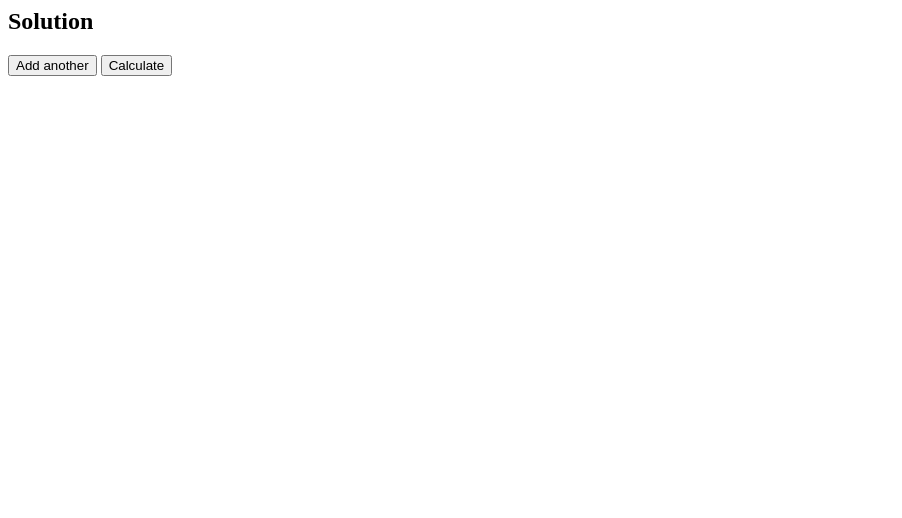
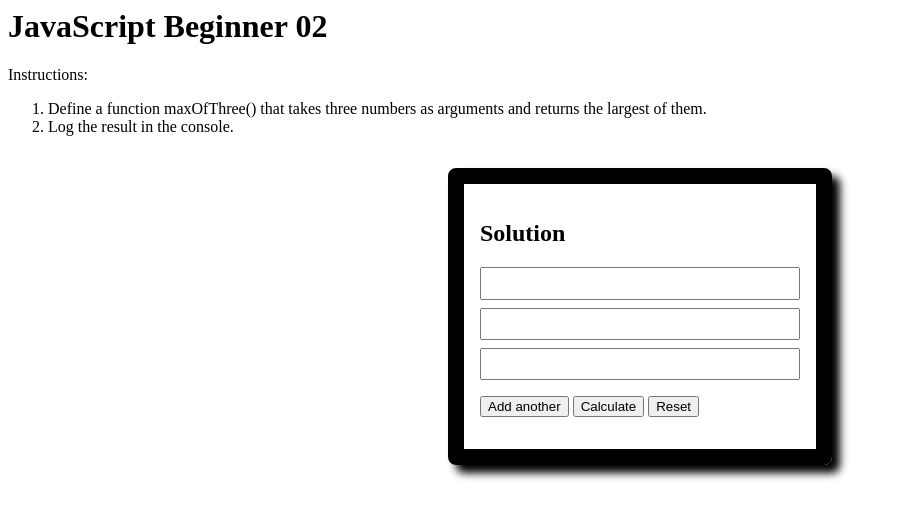
Before and after one commit to nathangs/js-beginner-02, a plain HTML site: page index.html in a window 1280 px wide. Shown: the whole page, without its empty margins (0-902 px from the left). Drawn offline with Linux system fonts and the light colour scheme.

Commit message:
init
validation not working whatever

```diff
--- a/controllers.js
+++ b/controllers.js
@@ -2,15 +2,20 @@
 var maxNumberApp = angular.module('maxNumberApp', []);
 
 maxNumberApp.controller('NumberList', function ($scope) {
-    $scope.numbers = [];
+    $scope.numbers = [{ value: '' }, { value: '' }, { value: '' }];
+    var resultMessageElement = document.getElementById("result-message");
 
     $scope.addValue = function () {
         $scope.numbers.push({ value: '' });
     };
 
+    $scope.resetValues = function () {
+        $scope.numbers = [{ value: '' }, { value: '' }, { value: '' }];
+        resultMessageElement.innerText = "";
+    };
+
     $scope.calculateHighestValue = function () {
         var highestValue = "";
-        var resultMessage = document.getElementById("result-message");
         for (var i = 0; i < $scope.numbers.length; i++) {
             var currentValue = parseFloat($scope.numbers[i].value);
             if (highestValue == "") {
@@ -20,7 +25,11 @@ maxNumberApp.controller('NumberList', function ($scope) {
                 highestValue = currentValue;
             }
         }
-        resultMessage.innerText = "Highest value is: " + highestValue;
+        resultMessageElement.innerText = "Highest value is: " + highestValue;
     };
 
+    //$scope.onSubmit = function () {
+    //    $scope.calculateHighestValue();
+    //}
+
 });
--- a/index.html
+++ b/index.html
@@ -6,22 +6,28 @@
     <title>Max Number App</title>
 </head>
 <body>
-    <!--<h1>JavaScript Beginner 02</h1>
+    <h1>JavaScript Beginner 02</h1>
     <span>Instructions:</span>
     <ol>
         <li>Define a function maxOfThree() that takes three numbers as arguments and returns the largest of them. </li>
         <li>Log the result in the console.</li>
-    </ol>-->
-    <div ng-controller="NumberList">
+    </ol>
+    <form name="myform" novalidate ng-submit="">
+        <div ng-controller="NumberList" class="solution-container">
             <h2>Solution</h2>
-        <ul>
+            <ul class="solution-list">
                 <li ng-repeat="number in numbers track by $index">
-                <input type="text" value="{{number.value}}" ng-model="number.value" />
+                    <input type="text" required value="{{number.value}}" ng-model="number.value" />
+                    <!--<div class="custom-error" ng-show="myform.number.value.$dirty && myform.number.value.$invalid">
+                        Invalid: <span ng-show="myform.number.value.$error.required">Email is required. (+/-)Numbers & decimals only!</span>
+                    </div>-->
                 </li>
             </ul>
             <button type="button" ng-click="addValue()">Add another</button>
-        <button type="button" ng-click="calculateHighestValue()">Calculate</button>
+            <button type="submit" ng-click="calculateHighestValue()">Calculate</button>
+            <button type="reset" ng-click="resetValues()">Reset</button>
             <p id="result-message"></p>
         </div>
+    </form>
 </body>
 </html>
--- a/styles.css
+++ b/styles.css
@@ -1,2 +1,23 @@
-body {
+.solution-container {
+    width:20em;
+    margin: 2em auto;
+    border: 1em solid #000;
+    box-shadow: 0.5em 0.5em 0.5em #000;
+    border-radius:0.5em;
+    padding: 1em;
 }
+.solution-list {
+    list-style: none;
+    margin: 1em 0;
+    padding: 0;
+}
+
+.solution-list li {
+    padding: 0em;
+    margin: 0.5em 0;
+}
+
+.solution-list li input {
+    width: 100%;
+    padding: 0.5em;
+}
```
Lines whose indentation alone changed are shown as unchanged.
